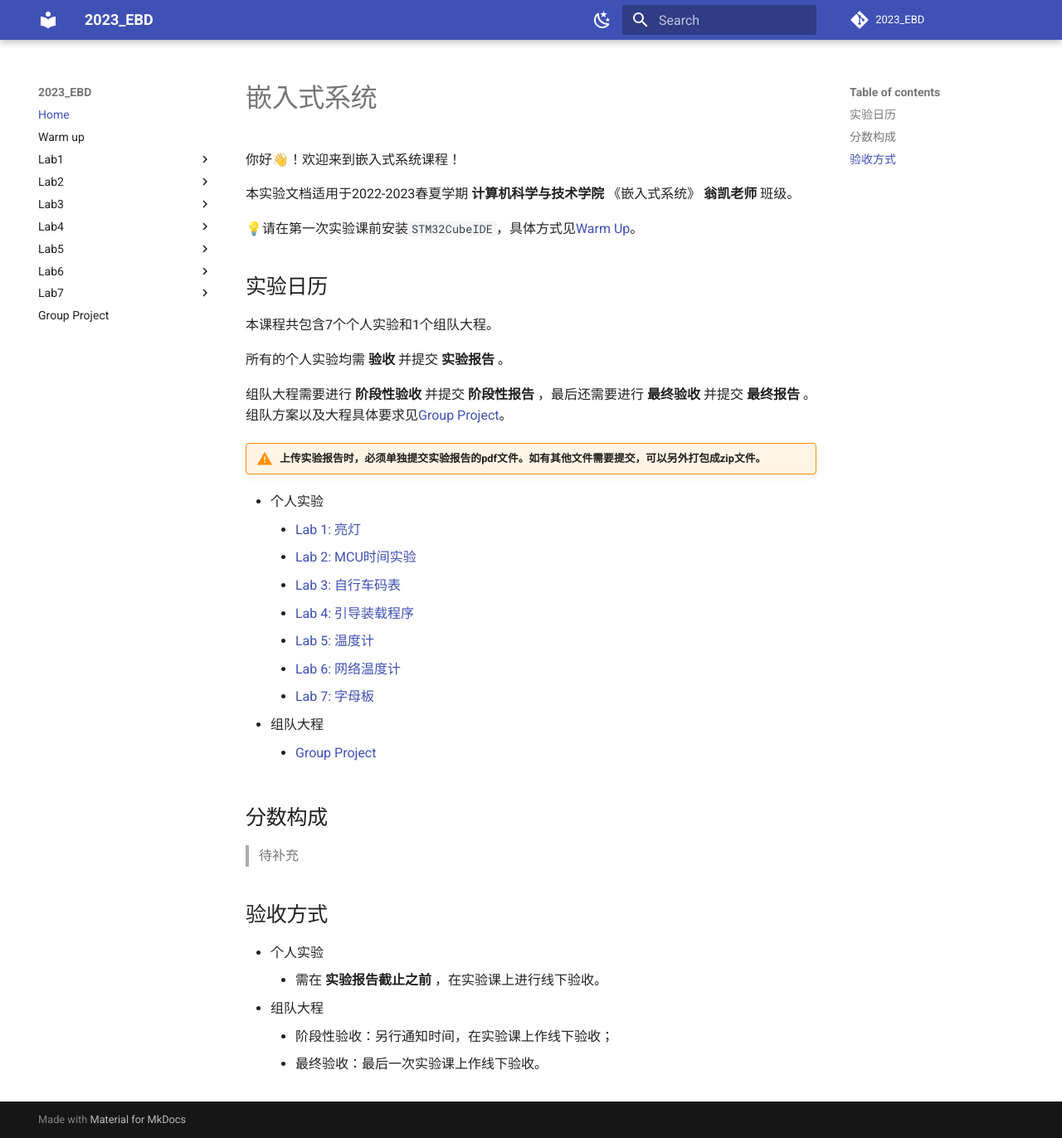
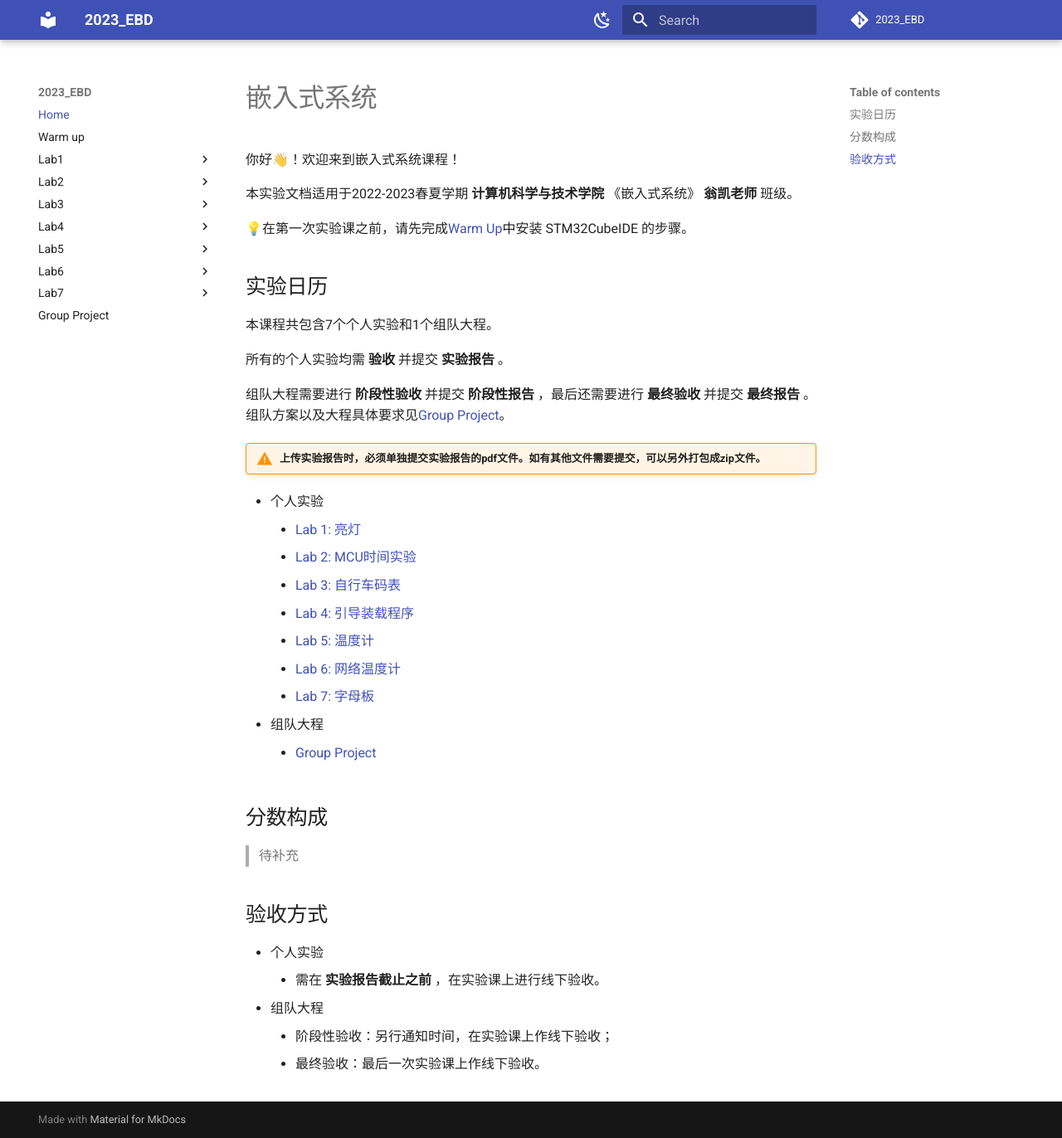
Before and after one commit to zjuerDFL/2023_EBD, an MkDocs documentation site: the page built from docs/docs/index.md, in a window 1280 px wide and 1372 px high. Shown: the whole window at 83% size. Built offline with MkDocs 1.6.1 and Material for MkDocs 9.7.7, drawn with Linux system fonts in a browser that asks for light colours; comment, search, counter and statistics services are not loaded; part of the change alters nothing that is shown.

Commit message:
update links

```diff
--- a/docs/docs/index.md
+++ b/docs/docs/index.md
@@ -4,7 +4,7 @@
 
 本实验文档适用于2022-2023春夏学期 **计算机科学与技术学院** 《嵌入式系统》 **翁凯老师** 班级。
 
-💡请在第一次实验课前安装`STM32CubeIDE`，具体方式见[Warm Up](warm_up.md)。
+💡在第一次实验课之前，请先完成[Warm Up](warm_up.md)中安装 STM32CubeIDE 的步骤。
 
 ## 实验日历
 
@@ -12,7 +12,7 @@
 
 所有的个人实验均需 **验收** 并提交 **实验报告** 。
 
-组队大程需要进行 **阶段性验收** 并提交 **阶段性报告** ，最后还需要进行 **最终验收** 并提交 **最终报告** 。组队方案以及大程具体要求见[Group Project](group_project.md)。
+组队大程需要进行 **阶段性验收** 并提交 **阶段性报告** ，最后还需要进行 **最终验收** 并提交 **最终报告** 。组队方案以及大程具体要求见[Group Project](project.md)。
 
 !!! warning "上传实验报告时，必须单独提交实验报告的pdf文件。如有其他文件需要提交，可以另外打包成zip文件。"
 
@@ -25,7 +25,7 @@
     - [Lab 6: 网络温度计](lab6/lab6.md)
     - [Lab 7: 字母板](lab7/lab7.md)
 - 组队大程
-    - [Group Project](group_project.md)
+    - [Group Project](project.md)
 
 ## 分数构成
 
```
